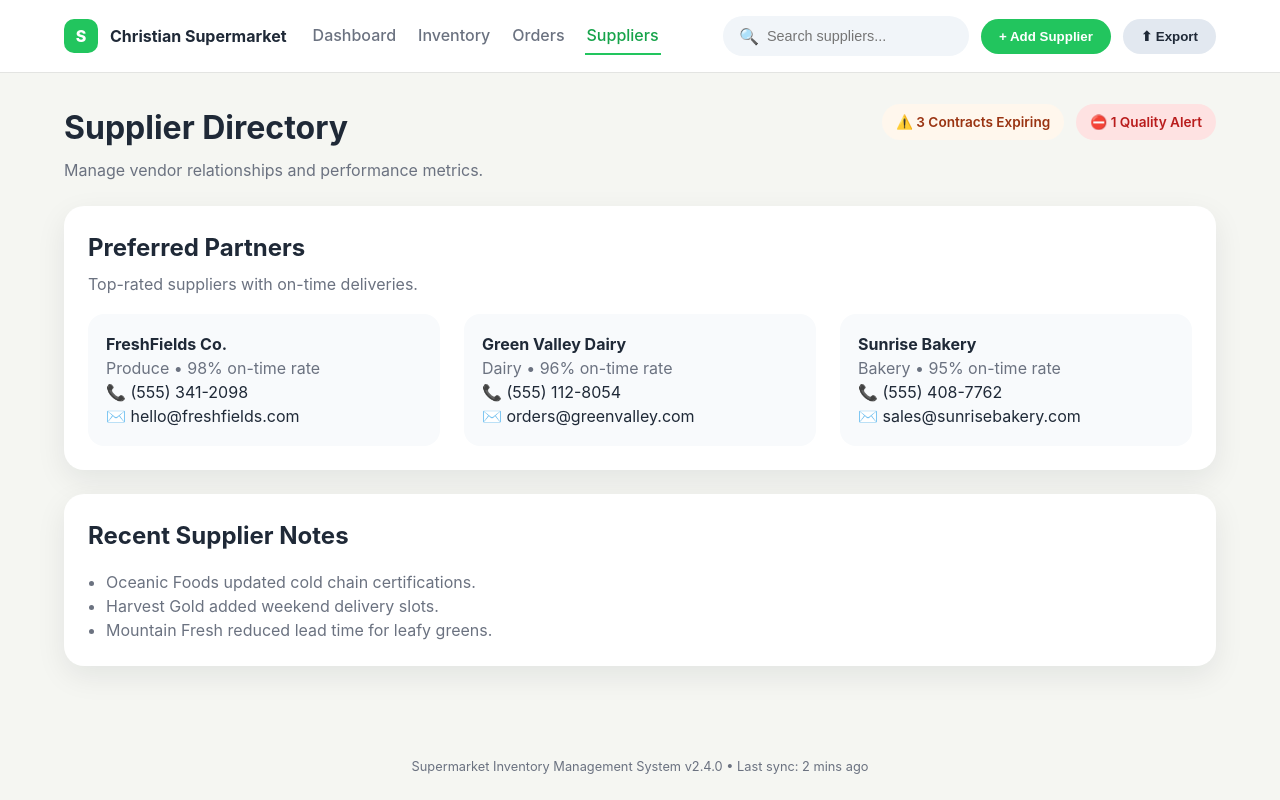
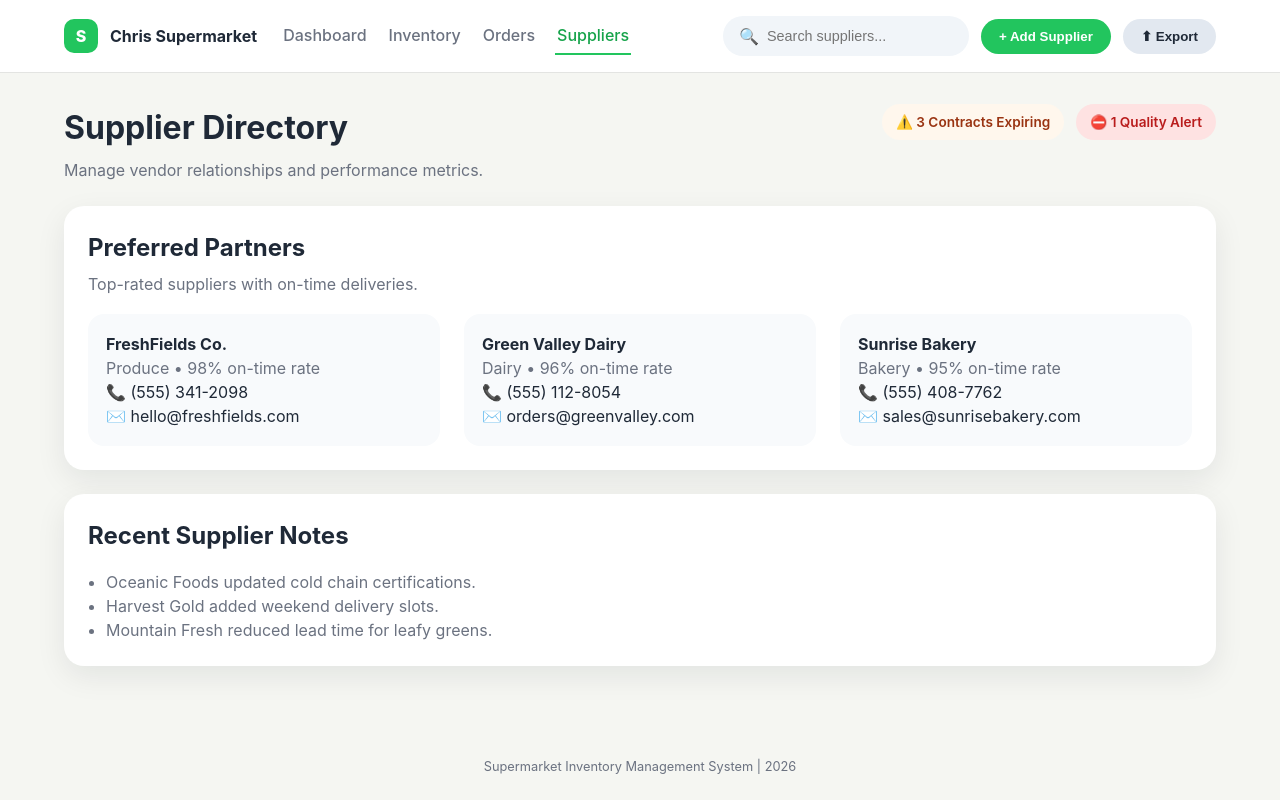
Before and after one commit to godfada-sa/webtech, a plain HTML site: page contact.html in a window 1280 px wide. Drawn offline with Linux system fonts and the light colour scheme.

Commit message:
Update contact.html

```diff
--- a/contact.html
+++ b/contact.html
@@ -3,7 +3,7 @@
 <head>
   <meta charset="UTF-8" />
   <meta name="viewport" content="width=device-width, initial-scale=1.0" />
-  <title>Suppliers - Supermarket OS</title>
+  <title>Suppliers - Supermarket</title>
   <link rel="stylesheet" href="css/style.css" />
 </head>
 <body>
@@ -12,7 +12,7 @@
       <div class="topbar-inner">
         <div class="brand">
           <div class="brand-icon">S</div>
-          <span>Christian Supermarket</span>
+          <span>Chris Supermarket</span>
         </div>
         <nav class="nav-links">
           <a href="index.html">Dashboard</a>
@@ -79,7 +79,7 @@
     </main>
 
     <footer class="footer">
-      Supermarket Inventory Management System v2.4.0 • Last sync: 2 mins ago
+      Supermarket Inventory Management System | 2026
     </footer>
   </div>
 </body>
```
